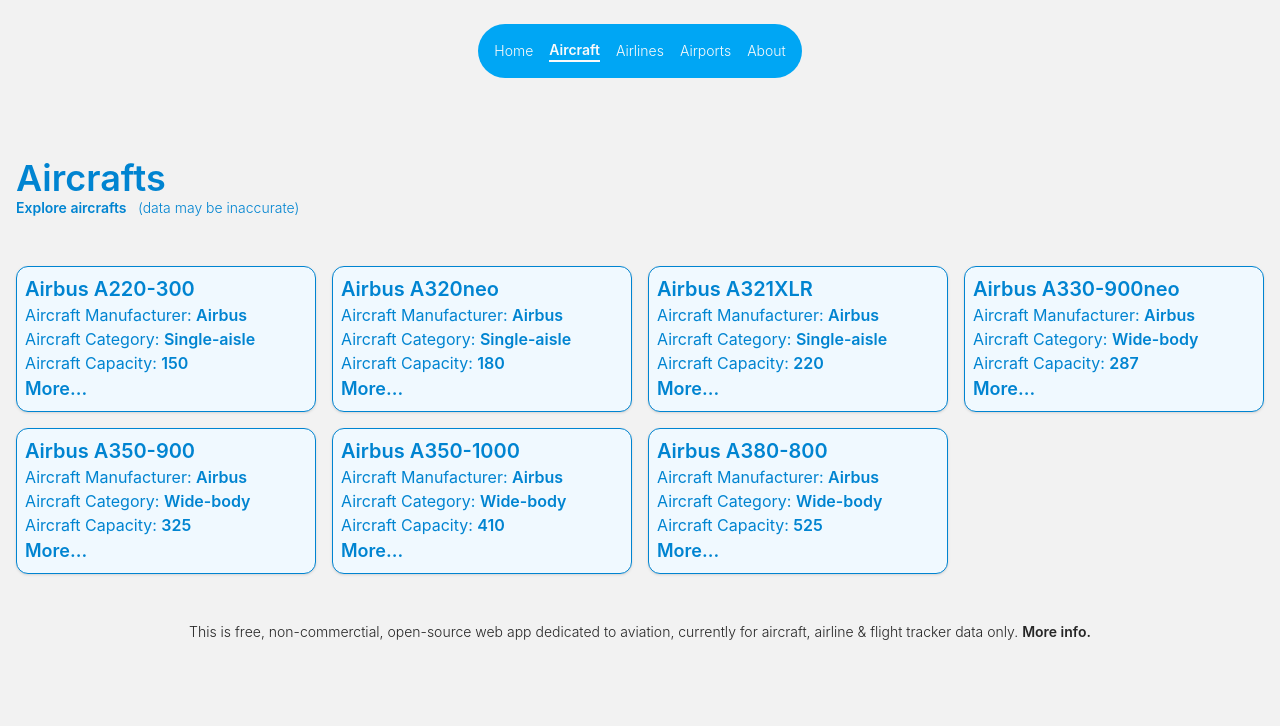
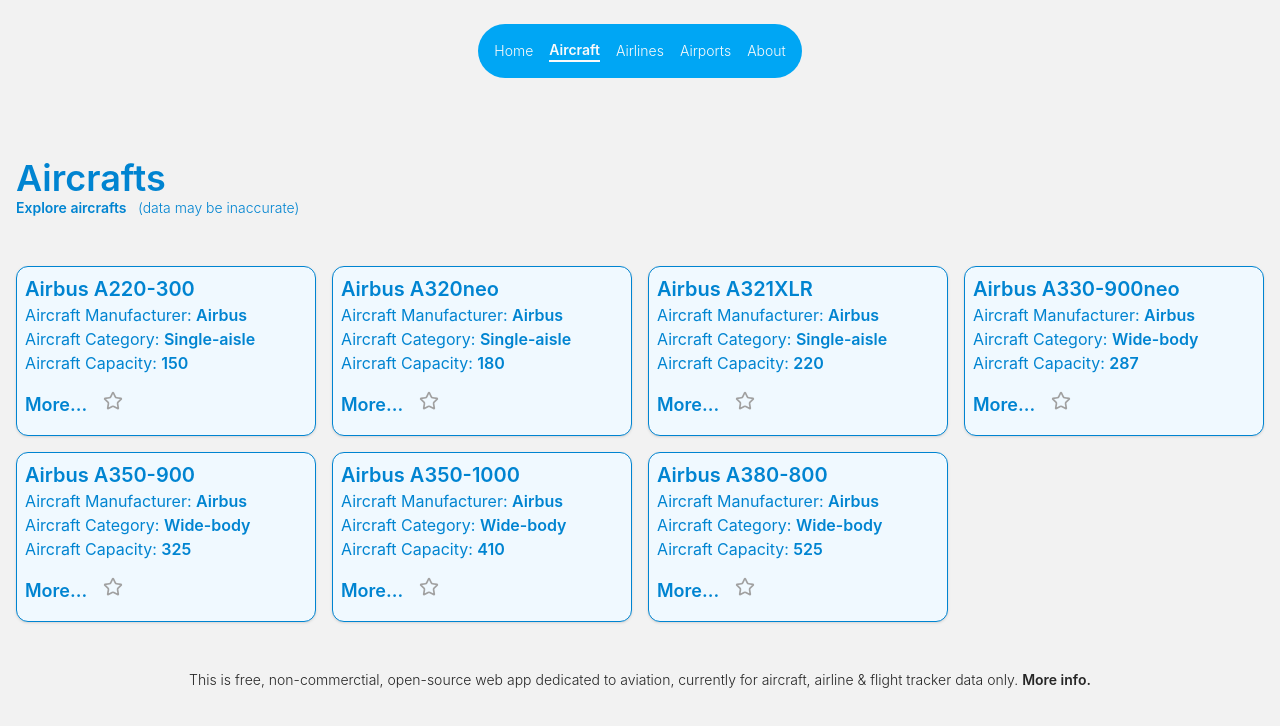
Before and after one commit to sandro-dev26/jethub, a React (Vite) app: page /aircraft in a window 1280 px wide. Shown: the top 726 px of the page. Built offline with nearby package versions, Linux system fonts and the light colour scheme.

Commit message:
Added favourites

```diff
--- a/src/pages/aircraft.tsx
+++ b/src/pages/aircraft.tsx
@@ -1,9 +1,30 @@
+import { motion } from "motion/react";
 import { useState, useEffect } from "react";
 import { useNavigate, Link } from "react-router";
 import { fetchAircraftData } from "../fetch";
+import { Star } from "lucide-react";
 import type { Aircraft } from "../types/aircraft";
 
 function AircraftPage() {
+  const [favs, setFavs] = useState<string[]>(() => {
+    const saved = localStorage.getItem("favAircraft");
+    return saved ? JSON.parse(saved) : [];
+  });
+
+  const changeFavs = (name: string) => {
+    setFavs((prev) => {
+      if (prev.includes(name)) {
+        return prev.filter((fav) => fav !== name);
+      }
+
+      return [...prev, name];
+    });
+  };
+
+  useEffect(() => {
+    localStorage.setItem("favAircraft", JSON.stringify(favs));
+  }, [favs]);
+
   const [aircraftData, setAircraftData] = useState<Aircraft[] | null>(null);
   useEffect(() => {
     async function setData() {
@@ -31,40 +52,67 @@
 
       <ul className="grid grid-cols-1 gap-4 py-4 md:grid-cols-2 lg:grid-cols-4">
         {aircraftData &&
-          aircraftData.map((item) => (
+          aircraftData.map((aircraft) => {
+            const isFav = favs.includes(aircraft.id);
+
+            return (
               <li
-              key={item.id}
+                key={aircraft.id}
                 className="bg-sky-50 dark:bg-sky-900 border p-2 shadow shadow-black/10 dark:shadow-sky-200 rounded-xl transition-all duration-200 hover:shadow-sky-200/50 hover:shadow-xl hover:-translate-y-2 active:translate-y-0 active:shadow"
               >
                 <h2
                   onClick={() => {
-                  navigate(`/aircraft/${item.id}`);
+                    navigate(`/aircraft/${aircraft.id}`);
                   }}
                   className="text-xl font-semibold border-sky-500 transition-all duration-200 hover:dark:bg-sky-600 hover:bg-sky-300 hover:text-sky-50 hover:border-l-4 hover:px-2 hover:rounded-sm"
                 >
-                {item.name}
+                  {aircraft.name}
                 </h2>
 
                 <div className="[&_p]:font-normal [&_p_span]:font-semibold">
                   <p>
-                  Aircraft Manufacturer: <span>{item.manufacturer}</span>
+                    Aircraft Manufacturer: <span>{aircraft.manufacturer}</span>
                   </p>
                   <p>
-                  Aircraft Category: <span>{item.category}</span>
+                    Aircraft Category: <span>{aircraft.category}</span>
                   </p>
                   <p>
-                  Aircraft Capacity: <span>{item.specs.passengerCapacity}</span>
+                    Aircraft Capacity:{" "}
+                    <span>{aircraft.specs.passengerCapacity}</span>
                   </p>
                 </div>
 
                 <Link
-                to={`/aircraft/${item.id}`}
+                  to={`/aircraft/${aircraft.id}`}
                   className="text-lg font-semibold hover:underline underline-offset-2"
                 >
                   More...
                 </Link>
+
+                <motion.button
+                  whileTap={{
+                    scale: 0.8,
+                  }}
+                  whileHover={{
+                    scale: 1.2,
+                    transition: { type: "spring", stiffness: 200, damping: 7 },
+                  }}
+                  className={`self-end m-2 p-2 ${isFav ? "text-amber-400" : "text-neutral-400 hover:text-amber-400"}`}
+                  onClick={(e) => {
+                    e.stopPropagation();
+                    changeFavs(aircraft.id);
+                  }}
+                >
+                  <Star
+                    size={20}
+                    className={`transition-all duration-300 active:brightness-80
+                    ${isFav ? " fill-amber-400" : "fill-amber-400/0"}
+                  `}
+                  />
+                </motion.button>
               </li>
-          ))}
+            );
+          })}
       </ul>
     </main>
   );
--- a/src/pages/airline.tsx
+++ b/src/pages/airline.tsx
@@ -1,8 +1,30 @@
+import { motion } from "motion/react";
+import { useState, useEffect } from "react";
 import type { Airline } from "../types/airline";
 import { useNavigate } from "react-router";
+import { Star } from "lucide-react";
 import airlineData from "../data/airline.json";
 
 function AirlinePage() {
+  const [favs, setFavs] = useState<string[]>(() => {
+    const saved = localStorage.getItem("favAirlines");
+    return saved ? JSON.parse(saved) : [];
+  });
+
+  const changeFavs = (name: string) => {
+    setFavs((prev) => {
+      if (prev.includes(name)) {
+        return prev.filter((fav) => fav !== name);
+      }
+
+      return [...prev, name];
+    });
+  };
+
+  useEffect(() => {
+    localStorage.setItem("favAirlines", JSON.stringify(favs));
+  }, [favs]);
+
   const airlines: Airline[] = airlineData as Airline[];
 
   const navigate = useNavigate();
@@ -18,7 +40,10 @@
       </header>
 
       <ul className="grid grid-cols-2 md:grid-cols-3 lg:grid-cols-4">
-        {airlines.map((airline: Airline) => (
+        {airlines.map((airline: Airline) => {
+          const isFav = favs.includes(airline.id);
+
+          return (
             <li
               onClick={() => {
                 navigate(`/airlines/${airline.id}`);
@@ -43,8 +68,31 @@
               </div>
 
               <p>{airline.short_description}</p>
+
+              <motion.button
+                whileTap={{
+                  scale: 0.8,
+                }}
+                whileHover={{
+                  scale: 1.2,
+                  transition: { type: "spring", stiffness: 200, damping: 7 },
+                }}
+                className={`self-end m-2 p-2 ${isFav ? "text-amber-400" : "text-neutral-400 hover:text-amber-400"}`}
+                onClick={(e) => {
+                  e.stopPropagation();
+                  changeFavs(airline.id);
+                }}
+              >
+                <Star
+                  size={20}
+                  className={`transition-all duration-300 active:brightness-80
+                    ${isFav ? " fill-amber-400" : "fill-amber-400/0"}
+                  `}
+                />
+              </motion.button>
             </li>
-        ))}
+          );
+        })}
       </ul>
     </main>
   );
--- a/src/pages/airport.tsx
+++ b/src/pages/airport.tsx
@@ -1,8 +1,30 @@
+import { motion } from "motion/react";
+import { useState, useEffect } from "react";
 import type { Airport } from "../types/airport";
 import { useNavigate } from "react-router";
+import { Star } from "lucide-react";
 import airportData from "../data/airport.json";
 
 function AirportPage() {
+  const [favs, setFavs] = useState<string[]>(() => {
+    const saved = localStorage.getItem("favAirports");
+    return saved ? JSON.parse(saved) : [];
+  });
+
+  const changeFavs = (name: string) => {
+    setFavs((prev) => {
+      if (prev.includes(name)) {
+        return prev.filter((fav) => fav !== name);
+      }
+
+      return [...prev, name];
+    });
+  };
+
+  useEffect(() => {
+    localStorage.setItem("favAirports", JSON.stringify(favs));
+  }, [favs]);
+
   const airports: Airport[] = airportData as Airport[];
 
   const navigate = useNavigate();
@@ -18,7 +40,10 @@
       </header>
 
       <ul className="grid grid-cols-2 md:grid-cols-3 lg:grid-cols-4">
-        {airports.map((airport: Airport) => (
+        {airports.map((airport: Airport) => {
+          const isFav = favs.includes(airport.id);
+
+          return (
             <li
               onClick={() => {
                 navigate(`/airports/${airport.id}`);
@@ -43,8 +68,31 @@
               </div>
 
               <p>{airport.shortDescription}</p>
+
+              <motion.button
+                whileTap={{
+                  scale: 0.8,
+                }}
+                whileHover={{
+                  scale: 1.2,
+                  transition: { type: "spring", stiffness: 200, damping: 7 },
+                }}
+                className={`self-end m-2 p-2 ${isFav ? "text-amber-400" : "text-neutral-400 hover:text-amber-400"}`}
+                onClick={(e) => {
+                  e.stopPropagation();
+                  changeFavs(airport.id);
+                }}
+              >
+                <Star
+                  size={20}
+                  className={`transition-all duration-300 active:brightness-80
+                    ${isFav ? " fill-amber-400" : "fill-amber-400/0"}
+                  `}
+                />
+              </motion.button>
             </li>
-        ))}
+          );
+        })}
       </ul>
     </main>
   );
```
Lines whose indentation alone changed are shown as unchanged.
